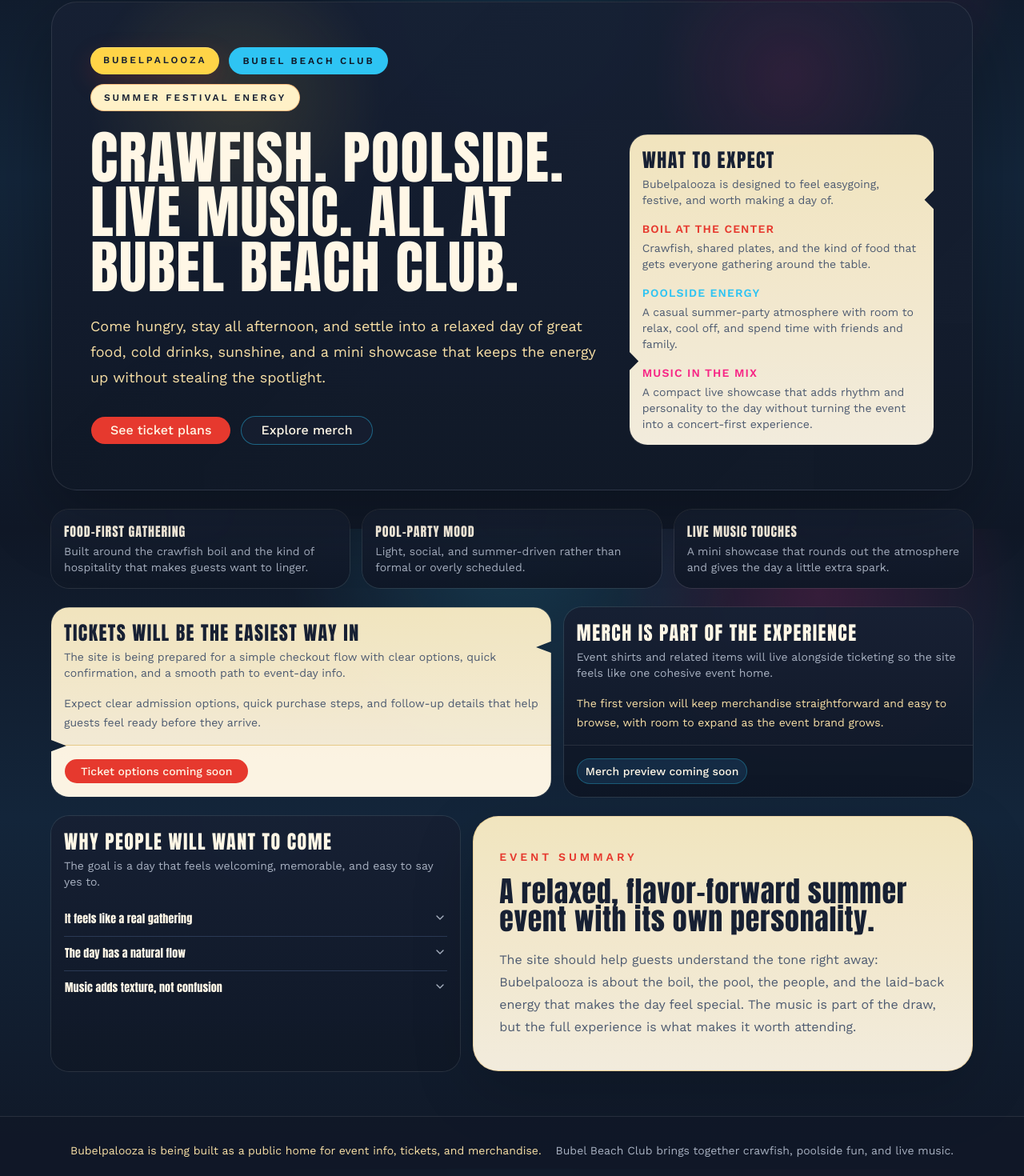
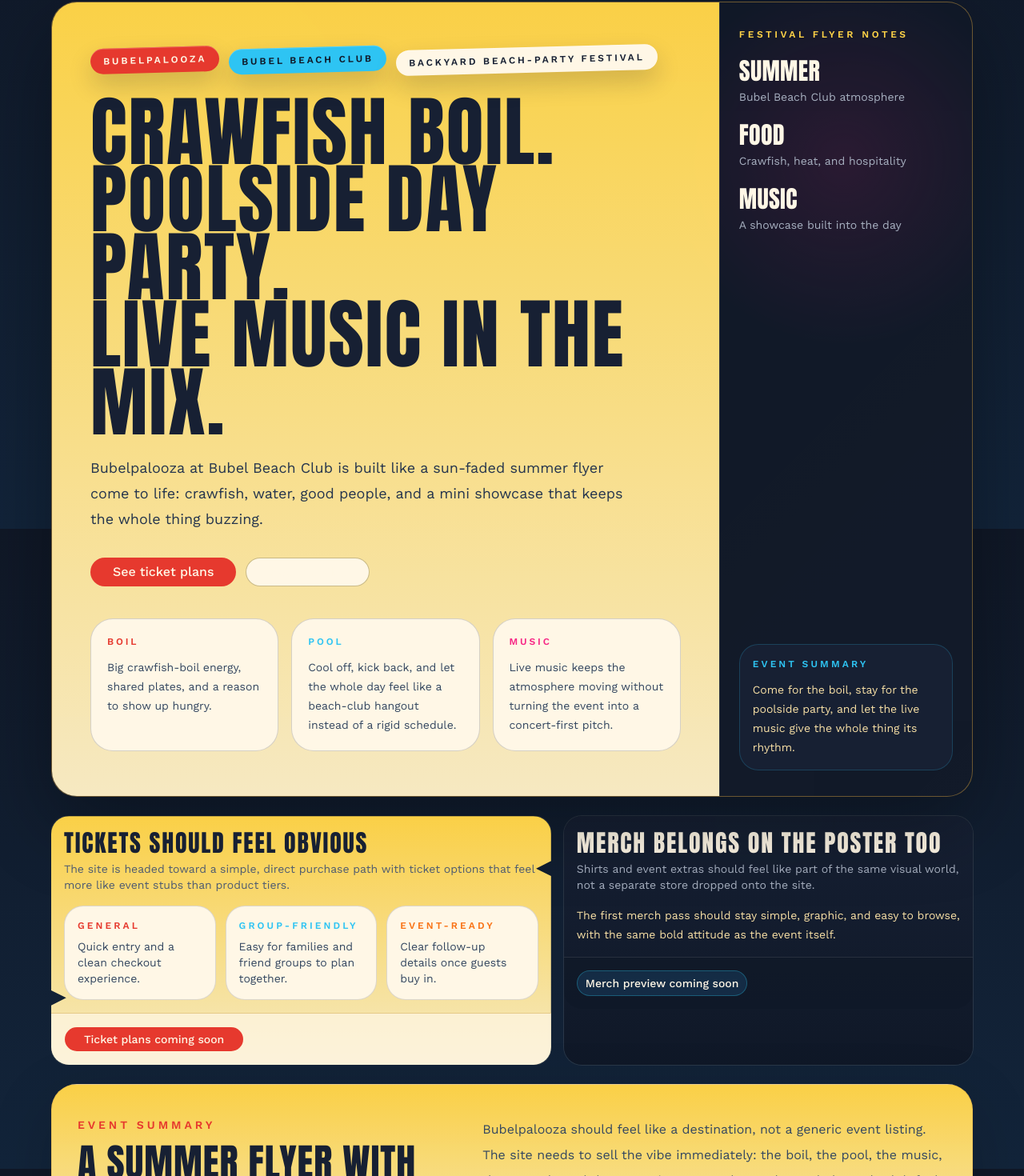
Before and after one commit to jbubel/Bubelpalooza, a Next.js app: page / in a window 1280 px wide. Shown: the part 139-1609 px from the top of the page at 80% size. Built offline with nearby package versions, Linux system fonts and the light colour scheme.

Commit message:
Push homepage toward flyer-driven composition

```diff
--- a/app/globals.css
+++ b/app/globals.css
@@ -51,9 +51,8 @@
 body {
   font-family: var(--font-work-sans), Arial, Helvetica, sans-serif;
   background:
-    radial-gradient(circle at top, rgba(46, 196, 243, 0.18), transparent 28%),
-    radial-gradient(circle at 80% 10%, rgba(247, 37, 133, 0.16), transparent 20%),
-    linear-gradient(180deg, #101827 0%, #13253a 45%, #101827 100%);
+    radial-gradient(circle at top, rgba(46, 196, 243, 0.14), transparent 26%),
+    linear-gradient(180deg, #101827 0%, #12243a 100%);
   color: var(--foreground);
 }
 
@@ -153,7 +152,7 @@ a {
 @layer utilities {
   .poster-panel {
     background:
-      linear-gradient(180deg, rgba(255, 241, 199, 0.94), rgba(255, 247, 230, 0.95)),
+      linear-gradient(180deg, rgba(255, 212, 71, 0.98), rgba(255, 241, 199, 0.96)),
       repeating-linear-gradient(
         0deg,
         rgba(16, 24, 39, 0.02) 0,
@@ -167,6 +166,13 @@ a {
     background:
       linear-gradient(180deg, rgba(23, 32, 51, 0.96), rgba(16, 24, 39, 0.96)),
       radial-gradient(circle at top, rgba(46, 196, 243, 0.12), transparent 35%);
+  }
+
+  .sticker {
+    box-shadow:
+      0 14px 30px rgba(16, 24, 39, 0.18),
+      inset 0 1px 0 rgba(255, 255, 255, 0.24);
+    transform: rotate(-1.5deg);
   }
 
   .sun-badge {
--- a/app/page.tsx
+++ b/app/page.tsx
@@ -1,9 +1,3 @@
-import {
-  Accordion,
-  AccordionContent,
-  AccordionItem,
-  AccordionTrigger,
-} from "@/components/ui/accordion";
 import { Button } from "@/components/ui/button";
 import {
   Card,
@@ -18,166 +12,187 @@ export default function Home() {
   return (
     <div className="px-6 py-10 sm:py-14">
       <div className="mx-auto flex w-full max-w-6xl flex-col gap-6">
-        <section className="dark-panel relative overflow-hidden rounded-[2rem] border border-white/10 shadow-[0_28px_90px_rgba(0,0,0,0.28)]">
-          <div className="absolute inset-0 opacity-35 [background-image:radial-gradient(circle_at_20%_20%,rgba(255,212,71,0.35),transparent_18%),radial-gradient(circle_at_80%_15%,rgba(247,37,133,0.28),transparent_16%),linear-gradient(135deg,transparent_0%,rgba(255,255,255,0.03)_100%)]" />
-          <div className="relative grid gap-10 px-8 py-10 sm:px-12 sm:py-14 lg:grid-cols-[1.25fr_0.75fr] lg:items-end">
-            <div>
+        <section className="relative overflow-hidden rounded-[2rem] border border-[#d9a441]/45 bg-[#101827] shadow-[0_32px_100px_rgba(0,0,0,0.32)]">
+          <div className="absolute inset-0 opacity-20 [background-image:radial-gradient(circle_at_14%_16%,rgba(46,196,243,0.7),transparent_18%),radial-gradient(circle_at_86%_20%,rgba(247,37,133,0.55),transparent_18%),linear-gradient(135deg,transparent_0%,rgba(255,255,255,0.06)_100%)]" />
+          <div className="relative grid gap-0 lg:grid-cols-[1.45fr_0.55fr]">
+            <div className="poster-panel px-8 py-10 sm:px-12 sm:py-14">
               <div className="flex flex-wrap gap-3 text-xs font-semibold uppercase tracking-[0.24em] text-[#172033]">
-                <span className="sun-badge rounded-full bg-[#ffd447] px-4 py-2">
+                <span className="sticker rounded-full bg-[#e6392e] px-4 py-2 text-[#fff7e6]">
                   Bubelpalooza
                 </span>
-                <span className="rounded-full border border-[#2ec4f3]/40 bg-[#2ec4f3] px-4 py-2 text-[#101827]">
+                <span className="sticker rounded-full bg-[#2ec4f3] px-4 py-2 text-[#101827]">
                   Bubel Beach Club
                 </span>
-                <span className="rounded-full border border-[#f97316]/40 bg-[#fff1c7] px-4 py-2 text-[#172033]">
-                  Summer festival energy
+                <span className="sticker rounded-full bg-[#fff7e6] px-4 py-2 text-[#172033]">
+                  Backyard beach-party festival
                 </span>
               </div>
               <h1
                 data-poster="true"
-                className="mt-6 max-w-3xl text-5xl leading-[0.95] tracking-[0.02em] text-balance text-[#fff7e6] sm:text-7xl"
+                className="mt-8 max-w-4xl text-6xl leading-[0.88] tracking-[0.02em] text-balance text-[#172033] sm:text-8xl"
               >
-                CRAWFISH. POOLSIDE. LIVE MUSIC. ALL AT BUBEL BEACH CLUB.
+                CRAWFISH BOIL.
+                <br />
+                POOLSIDE DAY PARTY.
+                <br />
+                LIVE MUSIC IN THE MIX.
               </h1>
-              <p className="mt-6 max-w-2xl text-lg leading-8 text-[#f7dfa5]">
-                Come hungry, stay all afternoon, and settle into a relaxed day
-                of great food, cold drinks, sunshine, and a mini showcase that
-                keeps the energy up without stealing the spotlight.
+              <p className="mt-6 max-w-2xl text-lg leading-8 text-[#24344d]">
+                Bubelpalooza at Bubel Beach Club is built like a sun-faded
+                summer flyer come to life: crawfish, water, good people, and a
+                mini showcase that keeps the whole thing buzzing.
               </p>
               <div className="mt-8 flex flex-wrap gap-3">
-                <Button asChild size="lg" className="rounded-full px-6 text-base">
+                <Button
+                  asChild
+                  size="lg"
+                  className="rounded-full border-0 bg-[#e6392e] px-7 text-base text-[#fff7e6] hover:bg-[#cf2f24]"
+                >
                   <a href="#tickets">See ticket plans</a>
                 </Button>
                 <Button
                   asChild
                   variant="outline"
                   size="lg"
-                  className="rounded-full border-[#2ec4f3]/45 bg-[#172033]/70 px-6 text-base text-[#fff7e6] hover:bg-[#183a59]"
+                  className="rounded-full border-[#172033]/20 bg-[#fff7e6] px-7 text-base text-[#172033] hover:bg-[#fff1c7]"
                 >
-                  <a href="#merch">Explore merch</a>
+                  <a href="#lineup">See the vibe</a>
                 </Button>
               </div>
+              <div className="mt-10 grid gap-4 md:grid-cols-3">
+                <div className="rounded-[1.75rem] border border-[#172033]/18 bg-[#fff7e6] px-5 py-5 text-[#172033]">
+                  <p className="text-xs font-semibold uppercase tracking-[0.24em] text-[#e6392e]">
+                    Boil
+                  </p>
+                  <p className="mt-3 text-sm leading-6 text-[#344760]">
+                    Big crawfish-boil energy, shared plates, and a reason to
+                    show up hungry.
+                  </p>
                 </div>
-            <Card className="poster-panel ticket-cutout border-[#d9a441]/40 text-[#172033]">
-              <CardHeader>
-                <CardTitle className="text-2xl uppercase tracking-[0.06em]">
-                  What to expect
-                </CardTitle>
-                <CardDescription className="text-[#4e5b71]">
-                  Bubelpalooza is designed to feel easygoing, festive, and
-                  worth making a day of.
-                </CardDescription>
-              </CardHeader>
-              <CardContent className="grid gap-4 text-sm text-[#4e5b71]">
+                <div className="rounded-[1.75rem] border border-[#172033]/18 bg-[#fff7e6] px-5 py-5 text-[#172033]">
+                  <p className="text-xs font-semibold uppercase tracking-[0.24em] text-[#2ec4f3]">
+                    Pool
+                  </p>
+                  <p className="mt-3 text-sm leading-6 text-[#344760]">
+                    Cool off, kick back, and let the whole day feel like a
+                    beach-club hangout instead of a rigid schedule.
+                  </p>
+                </div>
+                <div
+                  id="lineup"
+                  className="rounded-[1.75rem] border border-[#172033]/18 bg-[#fff7e6] px-5 py-5 text-[#172033]"
+                >
+                  <p className="text-xs font-semibold uppercase tracking-[0.24em] text-[#f72585]">
+                    Music
+                  </p>
+                  <p className="mt-3 text-sm leading-6 text-[#344760]">
+                    Live music keeps the atmosphere moving without turning the
+                    event into a concert-first pitch.
+                  </p>
+                </div>
+              </div>
+            </div>
+
+            <aside className="flex flex-col justify-between gap-4 border-t border-white/10 px-6 py-8 text-[#fff7e6] lg:border-t-0 lg:border-l">
               <div>
-                  <p className="font-semibold uppercase tracking-[0.08em] text-[#e6392e]">
-                    Boil at the center
+                <p className="text-xs font-semibold uppercase tracking-[0.3em] text-[#ffd447]">
+                  Festival Flyer Notes
                 </p>
-                  <p className="mt-1">
-                    Crawfish, shared plates, and the kind of food that gets
-                    everyone gathering around the table.
+                <div className="mt-5 space-y-5">
+                  <div>
+                    <p className="text-3xl" data-poster="true">
+                      SUMMER
+                    </p>
+                    <p className="mt-1 text-sm text-[#a7b0c0]">
+                      Bubel Beach Club atmosphere
                     </p>
                   </div>
                   <div>
-                  <p className="font-semibold uppercase tracking-[0.08em] text-[#2ec4f3]">
-                    Poolside energy
+                    <p className="text-3xl" data-poster="true">
+                      FOOD
                     </p>
-                  <p className="mt-1">
-                    A casual summer-party atmosphere with room to relax, cool
-                    off, and spend time with friends and family.
+                    <p className="mt-1 text-sm text-[#a7b0c0]">
+                      Crawfish, heat, and hospitality
                     </p>
                   </div>
                   <div>
-                  <p className="font-semibold uppercase tracking-[0.08em] text-[#f72585]">
-                    Music in the mix
+                    <p className="text-3xl" data-poster="true">
+                      MUSIC
                     </p>
-                  <p className="mt-1">
-                    A compact live showcase that adds rhythm and personality to
-                    the day without turning the event into a concert-first
-                    experience.
+                    <p className="mt-1 text-sm text-[#a7b0c0]">
+                      A showcase built into the day
                     </p>
                   </div>
-              </CardContent>
-            </Card>
                 </div>
-        </section>
-
-        <section className="grid gap-4 md:grid-cols-3">
-          <Card className="dark-panel border-[#e6392e]/25">
-            <CardHeader>
-              <CardTitle className="text-[#fff7e6] uppercase tracking-[0.06em]">
-                Food-first gathering
-              </CardTitle>
-              <CardDescription className="text-[#a7b0c0]">
-                Built around the crawfish boil and the kind of hospitality that
-                makes guests want to linger.
-              </CardDescription>
-            </CardHeader>
-          </Card>
-          <Card className="dark-panel border-[#2ec4f3]/25">
-            <CardHeader>
-              <CardTitle className="text-[#fff7e6] uppercase tracking-[0.06em]">
-                Pool-party mood
-              </CardTitle>
-              <CardDescription className="text-[#a7b0c0]">
-                Light, social, and summer-driven rather than formal or overly
-                scheduled.
-              </CardDescription>
-            </CardHeader>
-          </Card>
-          <Card className="dark-panel border-[#ffd447]/25">
-            <CardHeader>
-              <CardTitle className="text-[#fff7e6] uppercase tracking-[0.06em]">
-                Live music touches
-              </CardTitle>
-              <CardDescription className="text-[#a7b0c0]">
-                A mini showcase that rounds out the atmosphere and gives the day
-                a little extra spark.
-              </CardDescription>
-            </CardHeader>
-          </Card>
+              </div>
+              <div className="rounded-[1.5rem] border border-[#2ec4f3]/20 bg-[#172033] p-4">
+                <p className="text-xs font-semibold uppercase tracking-[0.26em] text-[#2ec4f3]">
+                  Event summary
+                </p>
+                <p className="mt-3 text-sm leading-6 text-[#f7dfa5]">
+                  Come for the boil, stay for the poolside party, and let the
+                  live music give the whole thing its rhythm.
+                </p>
+              </div>
+            </aside>
+          </div>
         </section>
 
         <section className="grid gap-4 lg:grid-cols-[1.1fr_0.9fr]">
           <Card
             id="tickets"
-            className="poster-panel ticket-cutout border-[#e6392e]/25 text-[#172033]"
+            className="poster-panel ticket-cutout border-[#e6392e]/30 text-[#172033]"
           >
             <CardHeader>
-              <CardTitle className="text-2xl uppercase tracking-[0.06em]">
-                Tickets will be the easiest way in
+              <CardTitle className="text-3xl uppercase tracking-[0.06em]">
+                Tickets should feel obvious
               </CardTitle>
               <CardDescription className="text-[#4e5b71]">
-                The site is being prepared for a simple checkout flow with clear
-                options, quick confirmation, and a smooth path to event-day info.
+                The site is headed toward a simple, direct purchase path with
+                ticket options that feel more like event stubs than product tiers.
               </CardDescription>
             </CardHeader>
-            <CardContent className="space-y-4 text-sm leading-6 text-[#4e5b71]">
-              <p>
-                Expect clear admission options, quick purchase steps, and
-                follow-up details that help guests feel ready before they
-                arrive.
+            <CardContent className="space-y-5 text-sm leading-6 text-[#344760]">
+              <div className="grid gap-3 sm:grid-cols-3">
+                <div className="rounded-[1.5rem] border border-[#172033]/15 bg-[#fff7e6] p-4">
+                  <p className="text-xs font-semibold uppercase tracking-[0.26em] text-[#e6392e]">
+                    General
                   </p>
+                  <p className="mt-2 text-sm">Quick entry and a clean checkout experience.</p>
+                </div>
+                <div className="rounded-[1.5rem] border border-[#172033]/15 bg-[#fff7e6] p-4">
+                  <p className="text-xs font-semibold uppercase tracking-[0.26em] text-[#2ec4f3]">
+                    Group-friendly
+                  </p>
+                  <p className="mt-2 text-sm">Easy for families and friend groups to plan together.</p>
+                </div>
+                <div className="rounded-[1.5rem] border border-[#172033]/15 bg-[#fff7e6] p-4">
+                  <p className="text-xs font-semibold uppercase tracking-[0.26em] text-[#f97316]">
+                    Event-ready
+                  </p>
+                  <p className="mt-2 text-sm">Clear follow-up details once guests buy in.</p>
+                </div>
+              </div>
             </CardContent>
             <CardFooter className="border-t-[#e5c988] bg-[#fff7e6]/70">
-              <Button className="rounded-full px-5">Ticket options coming soon</Button>
+              <Button className="rounded-full px-6">Ticket plans coming soon</Button>
             </CardFooter>
           </Card>
 
-          <Card id="merch" className="dark-panel border-[#2ec4f3]/25">
+          <Card id="merch" className="dark-panel border-[#2ec4f3]/30">
             <CardHeader>
-              <CardTitle className="text-2xl uppercase tracking-[0.06em] text-[#fff7e6]">
-                Merch is part of the experience
+              <CardTitle className="text-3xl uppercase tracking-[0.06em] text-[#fff7e6]">
+                Merch belongs on the poster too
               </CardTitle>
               <CardDescription className="text-[#a7b0c0]">
-                Event shirts and related items will live alongside ticketing so
-                the site feels like one cohesive event home.
+                Shirts and event extras should feel like part of the same visual
+                world, not a separate store dropped onto the site.
               </CardDescription>
             </CardHeader>
             <CardContent className="space-y-4 text-sm leading-6 text-[#f7dfa5]">
               <p>
-                The first version will keep merchandise straightforward and
-                easy to browse, with room to expand as the event brand grows.
+                The first merch pass should stay simple, graphic, and easy to
+                browse, with the same bold attitude as the event itself.
               </p>
             </CardContent>
             <CardFooter className="border-t-white/10 bg-[#101827]/55">
@@ -191,68 +206,61 @@ export default function Home() {
           </Card>
         </section>
 
-        <section className="grid gap-4 lg:grid-cols-[0.9fr_1.1fr]">
-          <Card className="dark-panel border-[#ffd447]/25">
-            <CardHeader>
-              <CardTitle className="text-2xl uppercase tracking-[0.06em] text-[#fff7e6]">
-                Why people will want to come
-              </CardTitle>
-              <CardDescription className="text-[#a7b0c0]">
-                The goal is a day that feels welcoming, memorable, and easy to
-                say yes to.
-              </CardDescription>
-            </CardHeader>
-            <CardContent>
-              <Accordion type="single" collapsible>
-                <AccordionItem value="food">
-                  <AccordionTrigger className="text-[#fff7e6]">
-                    It feels like a real gathering
-                  </AccordionTrigger>
-                  <AccordionContent className="text-[#f7dfa5]">
-                    Bubelpalooza should feel social and lived-in, not like a
-                    transactional event page with a ticket button bolted onto it.
-                  </AccordionContent>
-                </AccordionItem>
-                <AccordionItem value="pace">
-                  <AccordionTrigger className="text-[#fff7e6]">
-                    The day has a natural flow
-                  </AccordionTrigger>
-                  <AccordionContent className="text-[#f7dfa5]">
-                    Guests can picture the rhythm immediately: arrive, eat,
-                    hang out, cool off, enjoy the atmosphere, and stay awhile.
-                  </AccordionContent>
-                </AccordionItem>
-                <AccordionItem value="music">
-                  <AccordionTrigger className="text-[#fff7e6]">
-                    Music adds texture, not confusion
-                  </AccordionTrigger>
-                  <AccordionContent className="text-[#f7dfa5]">
-                    The showcase supports the identity of the event rather than
-                    changing the pitch into something that feels like a different product.
-                  </AccordionContent>
-                </AccordionItem>
-              </Accordion>
-            </CardContent>
-          </Card>
-
-          <section className="poster-panel rounded-[2rem] border border-[#d9a441]/35 px-8 py-10 shadow-[0_24px_80px_rgba(0,0,0,0.16)]">
+        <section className="poster-panel rounded-[2rem] border border-[#d9a441]/40 px-8 py-10 shadow-[0_24px_80px_rgba(0,0,0,0.16)]">
+          <div className="grid gap-8 lg:grid-cols-[0.9fr_1.1fr] lg:items-start">
+            <div>
               <p className="text-sm font-semibold uppercase tracking-[0.28em] text-[#e6392e]">
                 Event Summary
               </p>
               <h2
                 data-poster="true"
-              className="mt-4 text-4xl leading-[0.96] tracking-[0.02em] text-balance text-[#172033]"
+                className="mt-4 max-w-xl text-5xl leading-[0.9] tracking-[0.02em] text-balance text-[#172033]"
               >
-              A relaxed, flavor-forward summer event with its own personality.
+                A SUMMER FLYER WITH REAL FOOD, WATER, PEOPLE, AND RHYTHM.
               </h2>
-            <p className="mt-5 max-w-2xl text-base leading-7 text-[#4e5b71]">
-              The site should help guests understand the tone right away:
-              Bubelpalooza is about the boil, the pool, the people, and the
-              laid-back energy that makes the day feel special. The music is
-              part of the draw, but the full experience is what makes it worth
-              attending.
+            </div>
+            <p className="max-w-2xl text-base leading-8 text-[#344760]">
+              Bubelpalooza should feel like a destination, not a generic event
+              listing. The site needs to sell the vibe immediately: the boil,
+              the pool, the music, the warmth, and the easygoing energy that
+              makes Bubel Beach Club feel like its own world for the day.
             </p>
+          </div>
         </section>
+
+        <section className="grid gap-4 md:grid-cols-3">
+          <Card className="dark-panel border-[#ffd447]/30">
+            <CardHeader>
+              <CardTitle className="text-xl uppercase tracking-[0.06em] text-[#fff7e6]">
+                Sun-faded flyer
+              </CardTitle>
+              <CardDescription className="text-[#a7b0c0]">
+                Big blocks, loud headlines, and playful shapes over generic
+                landing-page polish.
+              </CardDescription>
+            </CardHeader>
+          </Card>
+          <Card className="dark-panel border-[#e6392e]/30">
+            <CardHeader>
+              <CardTitle className="text-xl uppercase tracking-[0.06em] text-[#fff7e6]">
+                Graphic-driven mood
+              </CardTitle>
+              <CardDescription className="text-[#a7b0c0]">
+                More stickers, badges, and poster panels. Fewer stacked “feature cards.”
+              </CardDescription>
+            </CardHeader>
+          </Card>
+          <Card className="dark-panel border-[#2ec4f3]/30">
+            <CardHeader>
+              <CardTitle className="text-xl uppercase tracking-[0.06em] text-[#fff7e6]">
+                Ticket trust still matters
+              </CardTitle>
+              <CardDescription className="text-[#a7b0c0]">
+                The marketing can feel loose and fun, while purchase paths stay
+                direct and credible.
+              </CardDescription>
+            </CardHeader>
+          </Card>
         </section>
       </div>
     </div>
--- a/components/site-header.tsx
+++ b/components/site-header.tsx
@@ -17,7 +17,7 @@ export function SiteHeader() {
           size="sm"
           className="sun-badge hidden rounded-full border-0 px-4 text-[#172033] sm:inline-flex"
         >
-          Family-friendly summer festival
+          Bubel Beach Club
         </Button>
       </div>
     </header>
```
Lines whose indentation alone changed are shown as unchanged.
